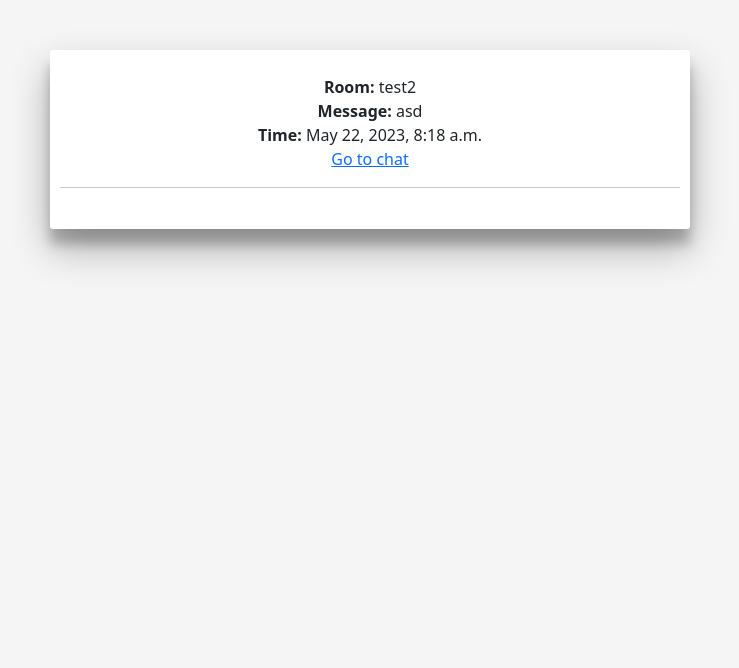
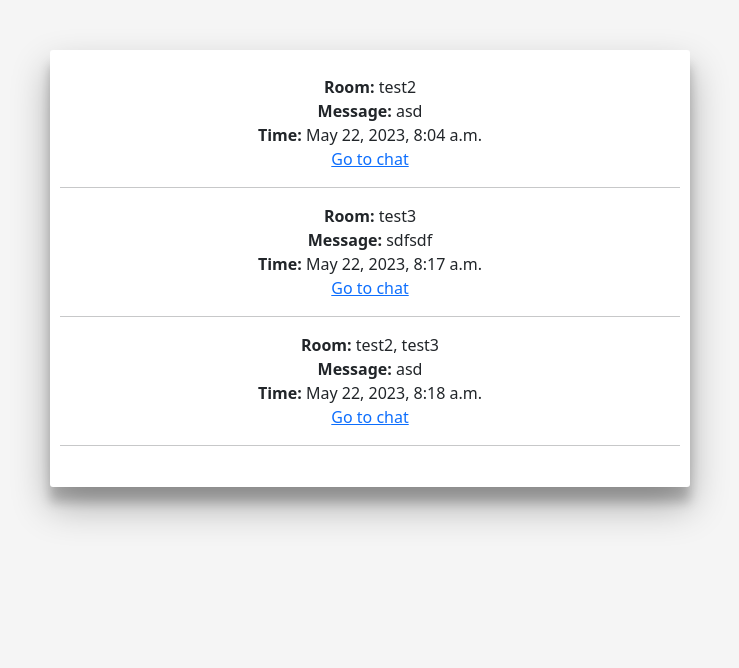
Before and after one commit to daniyarotegen/chat-remastered, a Django app: page /chats/ in a window 1280 px wide. Shown: the part 56-724 px from the top of the page, without its empty margins (270-1009 px from the left). Run offline with Django 3.2, Linux system fonts and the light colour scheme; a user stored in the database is signed in; data comes from the database, SQL or seed files in the repository; some libraries are stand-ins or nearby versions.

Commit message:
fixed chats page to show all chats

```diff
--- a/chat/chatrooms/templates/chatrooms/chats.html
+++ b/chat/chatrooms/templates/chatrooms/chats.html
@@ -14,7 +14,7 @@
     {% if chats_with_recipients %}
     {% for item in chats_with_recipients %}
     <div>
-        <strong>Room:</strong> {{ item.recipient.username }}<br>
+        <strong>Room:</strong> {{ item.recipient_names }}<br>
         <strong>Message:</strong> {{ item.chat.content }}<br>
         <strong>Time:</strong> {{ item.chat.timestamp }}<br>
         <a href="{% url 'room' room_name=item.room_name %}">Go to chat</a>
--- a/chat/chatrooms/views.py
+++ b/chat/chatrooms/views.py
@@ -30,14 +30,18 @@ class StartChatView(LoginRequiredMixin, View):
 
 class ChatsView(LoginRequiredMixin, View):
     def get(self, request):
-        chatrooms = ChatRoom.objects.filter(chat__user=request.user).distinct()
+        chatrooms = ChatRoom.objects.filter(users=request.user).distinct()
         chats_with_recipients = []
         for room in chatrooms:
             chat = room.chat_set.order_by('-timestamp').first()
-            recipient_id = list(set(room.name.split("_")) - {str(request.user.id)})[0]
-            recipient = User.objects.get(id=recipient_id)
-            chats_with_recipients.append({'chat': chat, 'recipient': recipient, 'room_name': room.name})
+            recipients = room.users.exclude(id=request.user.id)
+            if room.is_group:
+                recipient_names = ', '.join([user.username for user in recipients.all()])
+            else:
+                recipient_names = recipients.first().username
+            chats_with_recipients.append({'chat': chat, 'recipient_names': recipient_names, 'room_name': room.name})
         return render(request, 'chatrooms/chats.html', {'chats_with_recipients': chats_with_recipients})
+
 
 
 class Room(LoginRequiredMixin, View):
```
